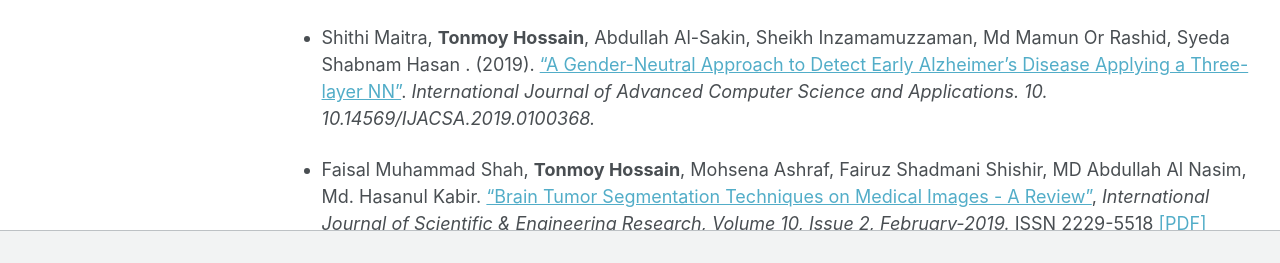
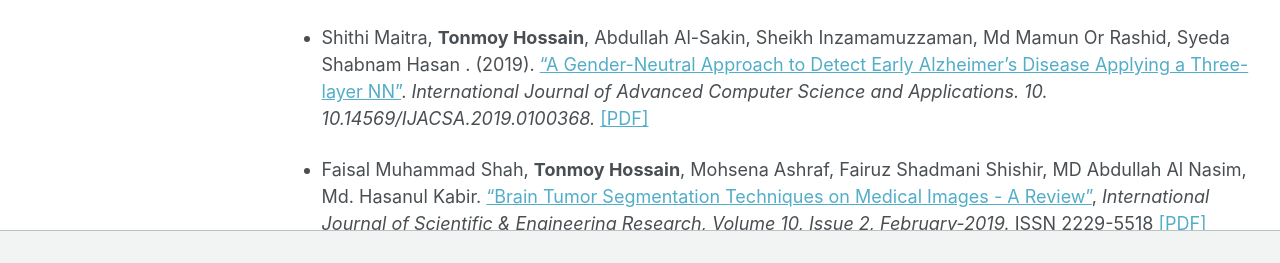
Before and after one commit to shaeekh/shaeekh.github.io, a Jekyll site: the page built from _pages/publications.md, in a window 1280 px wide and 1310 px high, cut to the strip 852-1115 px from the top of the window. Built offline with Jekyll 4.4.1, drawn with Linux system fonts in a browser that asks for light colours; some web fonts are replaced.

Commit message:
Update publications.md

```diff
--- a/_pages/publications.md
+++ b/_pages/publications.md
@@ -25,7 +25,7 @@ an NN: A Data-scientific Approach in Outlier Handling,"](https://ieeexplore.ieee
 
 * **Tonmoy Hossain**, Fairuz Shadmani Shishir, Mohsena Ashraf, MD Abdullah Al Nasim and Faisal Muhammad Shah, ["Brain Tumor Detection Using Convolutional Neural Network,"](https://ieeexplore.ieee.org/document/8934561) <i>1st International Conference on Advances in Science, Engineering and Robotics Technology (ICASERT), Dhaka, Bangladesh, 2019, pp. 1-6, doi: 10.1109/ICASERT.2019.8934561.</i> [[**Presentation**]](https://tonmoy-hossain.github.io/files/conferencePaper_BrainTumorDetection.pdf)
 
-* Shithi Maitra, **Tonmoy Hossain**, Abdullah Al-Sakin, Sheikh Inzamamuzzaman, Md Mamun Or Rashid, Syeda Shabnam Hasan . (2019). ["A Gender-Neutral Approach to Detect Early Alzheimer’s Disease Applying a Three-layer NN"](https://thesai.org/Publications/ViewPaper?Volume=10&Issue=3&Code=ijacsa&SerialNo=68). <i>International Journal of Advanced Computer Science and Applications. 10. 10.14569/IJACSA.2019.0100368.</i> [<i class="fa fa-file-pdf-o" style="font-size:48px;color:red"></i>](https://tonmoy-hossain.github.io/files/Alzheimer.pdf)
+* Shithi Maitra, **Tonmoy Hossain**, Abdullah Al-Sakin, Sheikh Inzamamuzzaman, Md Mamun Or Rashid, Syeda Shabnam Hasan . (2019). ["A Gender-Neutral Approach to Detect Early Alzheimer’s Disease Applying a Three-layer NN"](https://thesai.org/Publications/ViewPaper?Volume=10&Issue=3&Code=ijacsa&SerialNo=68). <i>International Journal of Advanced Computer Science and Applications. 10. 10.14569/IJACSA.2019.0100368.</i> [[PDF]](https://tonmoy-hossain.github.io/files/Alzheimer.pdf)
 
 * Faisal Muhammad Shah, **Tonmoy Hossain**, Mohsena Ashraf, Fairuz Shadmani Shishir, MD Abdullah Al Nasim, Md. Hasanul Kabir. ["Brain Tumor Segmentation Techniques on Medical Images - A Review"](https://www.ijser.org/onlineResearchPaperViewer.aspx?Brain-Tumor-Segmentation-Techniques-on-Medical-Images-A-Review.pdf), <i>International Journal of Scientific & Engineering Research, Volume 10, Issue 2, February-2019.</i>
 ISSN 2229-5518 [[PDF]](https://tonmoy-hossain.github.io/files/segmentationReview.pdf)
```
